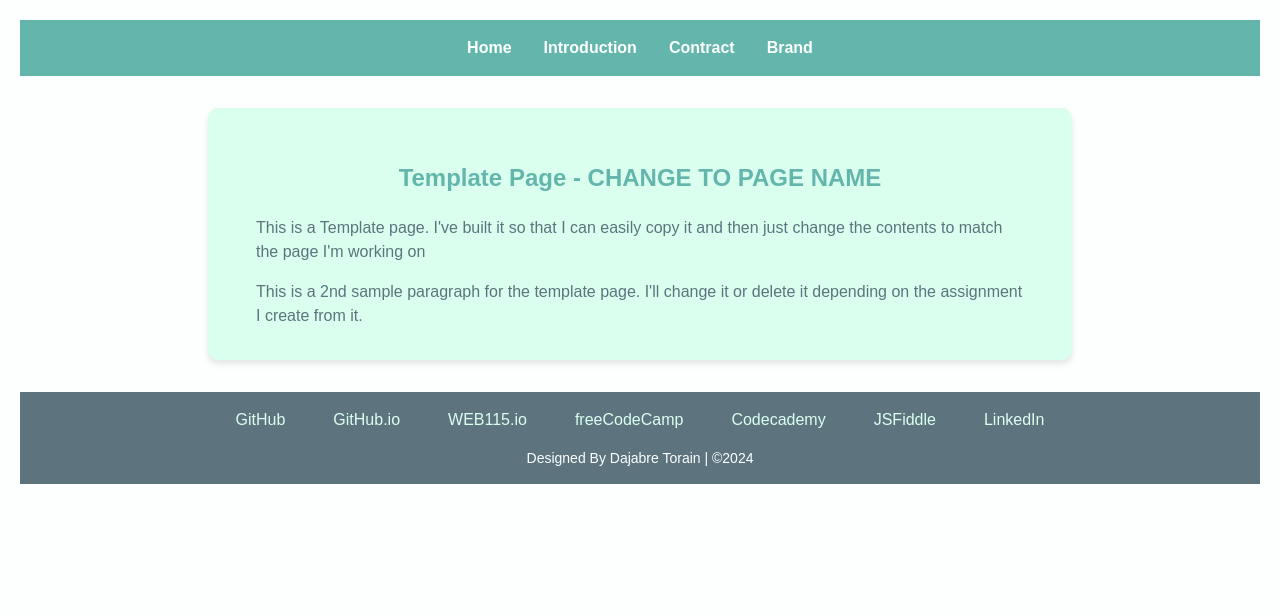
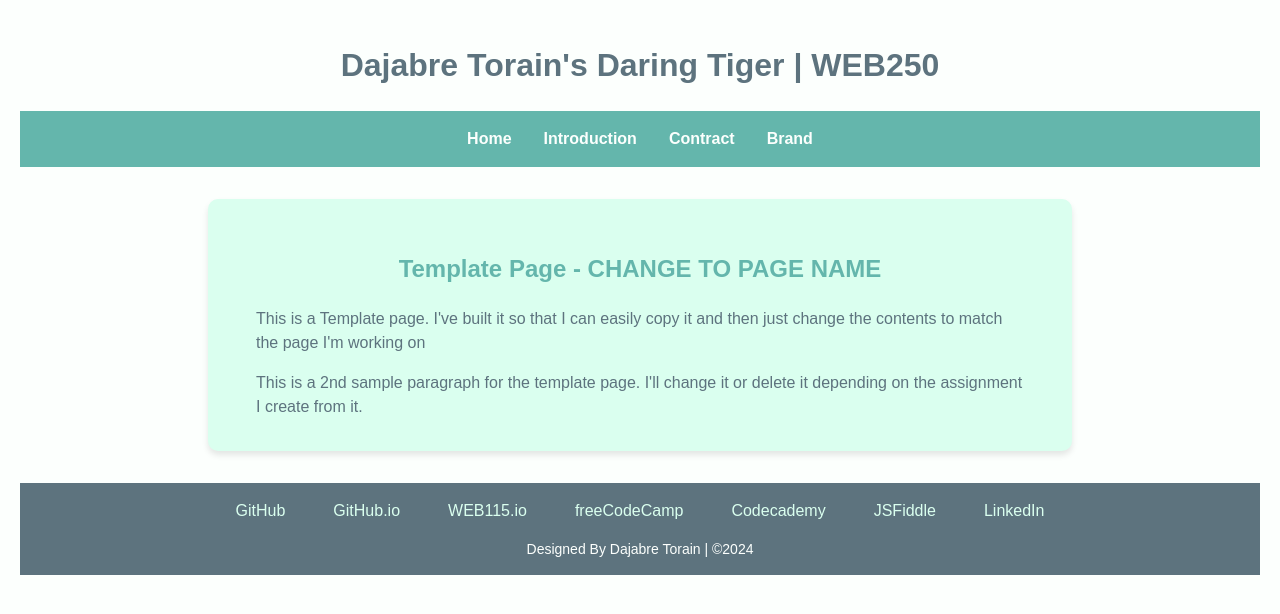
Before and after one commit to Sohfahking/web250, a plain HTML site: page template250.html in a window 1280 px wide. Drawn offline with Linux system fonts and the light colour scheme.

Commit message:
Update template250.html

```diff
--- a/template250.html
+++ b/template250.html
@@ -12,13 +12,14 @@
   <link rel="stylesheet" href="styles/palette250.css">
   <link rel="stylesheet" href="styles/brand.css">
 
-  <title> Dajabre Torain's Daring Tiger | WEB115 | Template Page - CHANGE FOR THIS PAGE </title>
+  <title> Dajabre Torain's Daring Tiger | WEB250 | Template Page - CHANGE FOR THIS PAGE </title>
 
   <script src="https://lint.page/kit/67ff88.js" crossorigin="anonymous"></script>
 </head>
 
 <body>
     <header>
+        <h1>Dajabre Torain's Daring Tiger | WEB250</h1>
       <nav>
         <ul>
           <li><a href="./index.html" title="Home">Home</a></li>
```
